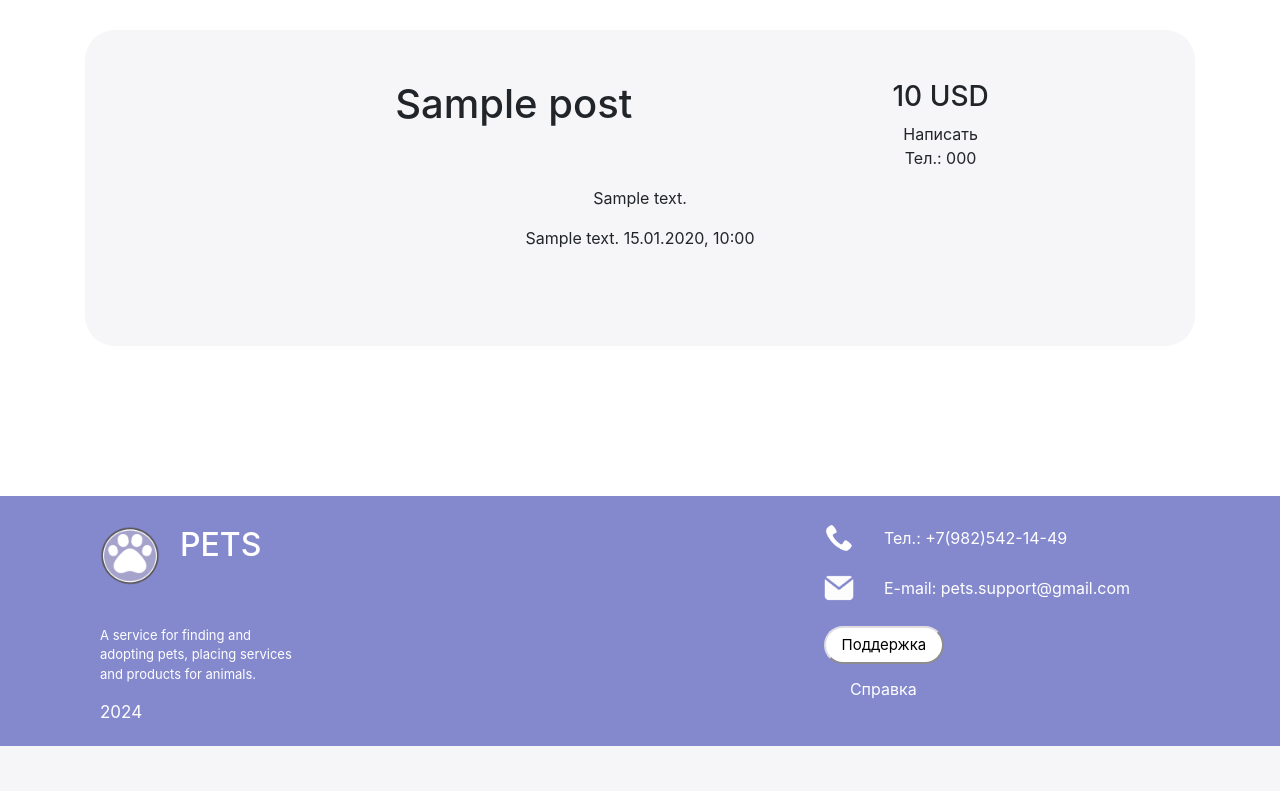
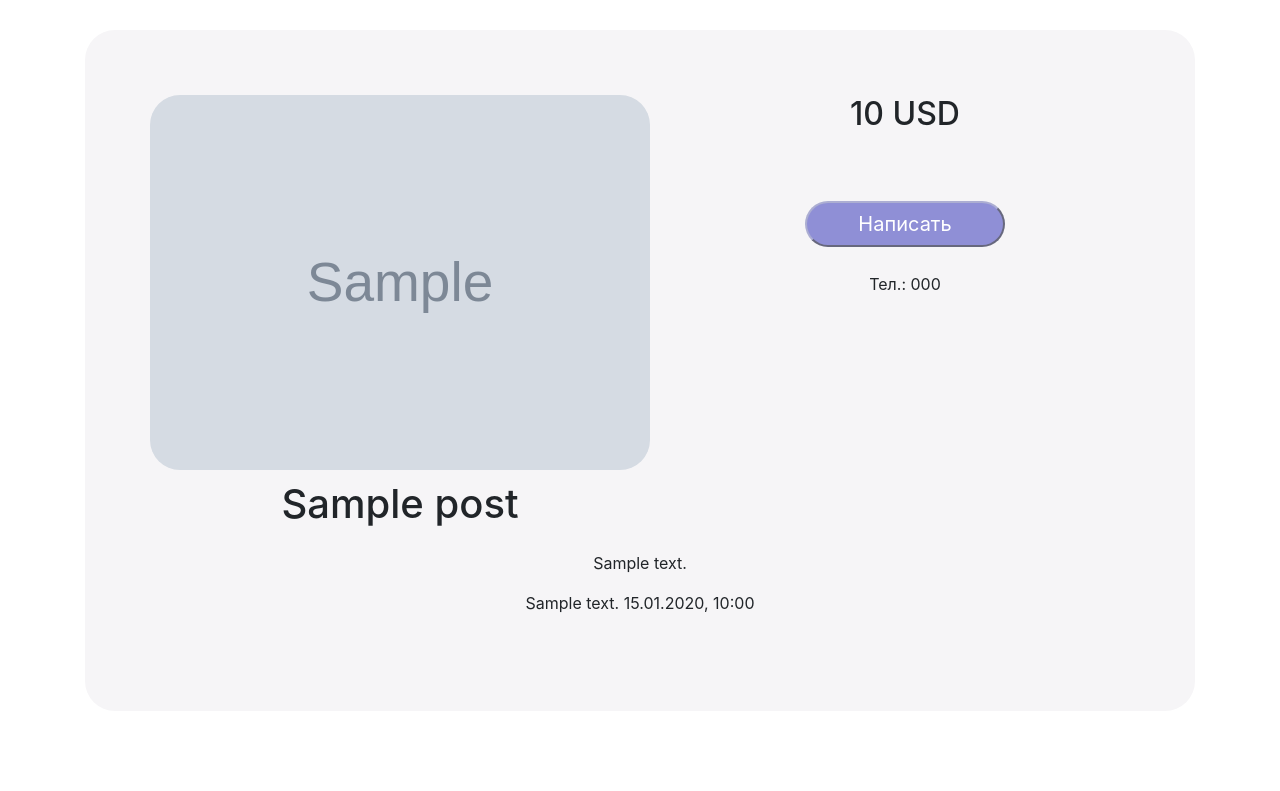
Before and after one commit to alisa9969/PETS, a Flask app: page /post/1 in a window 1280 px wide. Shown: the part 70-861 px from the top of the page. Before the commit the page ends 816 px from the top, so only its background shows below. Run offline with Flask 3, Linux system fonts and the light colour scheme; tables that the repository leaves empty hold one stand-in row (values such as "Sample post"); grey boxes marked "Sample" are stand-in pictures; some libraries are stand-ins or nearby versions.

Commit message:
вывод фотографий

```diff
--- a/category.json
+++ b/category.json
@@ -1 +1 @@
-{"cats": {"types": ["k", "dsfsdf", "werewr", "f", "d", "d", ".", "r", "r", "r", "g", "y", "t", "g", "t", "g", "yjtyj", "j", "r", "i", "e", "f", "f", "t", "r", "ww", "e", "e", "efwfef", "dsfsdf", "dsfdsf", "erwe", "dfs", "r", "h", "e", "f", "e", "erwer", "qqew", "d", "s"], "name": "Кошки", "src": "/static/img/cat.jpg"}, "dogs": {"types": ["k"], "name": "Собаки", "src": "/static/img/dog.jpg"}, "waterfowl": {"types": ["k", "Красноухая морская черепаха"], "name": "Аквариумные", "src": "/static/img/fish.jpg"}, "reptiles": {"types": ["k"], "name": "Рептилии", "src": "/static/img/reptils.jpg"}, "insects": {"types": ["k"], "name": "Насекомые", "src": "/static/img/bug.jpg"}, "birds": {"types": ["k"], "name": "Птицы", "src": "/static/img/bird.jpg"}, "rodents": {"types": ["выыв"], "name": "Грызуны", "src": "/static/img/rabbit.jpg"}, "farm": {"types": ["k"], "name": "Ферма", "src": "/static/img/ferma.jpg"}, "exotic": {"types": ["k"], "name": "Экзотические животные", "src": "/static/img/exzo.jpg"}, "arachnids": {"types": ["k"], "name": "Паукообразные", "src": "/static/img/spider.jpg"}, "shellfish": {"types": ["k", "fdgdfg"], "name": "Моллюски", "src": "/static/img/mollusk.jpg"}}
+{"cats": {"types": ["k", "dsfsdf", "werewr", "f", "d", "d", ".", "r", "r", "r", "g", "y", "t", "g", "t", "g", "yjtyj", "j", "r", "i", "e", "f", "f", "t", "r", "ww", "e", "e", "efwfef", "dsfsdf", "dsfdsf", "erwe", "dfs", "r", "h", "e", "f", "e", "erwer", "qqew", "d", "s", "e", "t", "r", "r", "r", "e", "bb", "m", " k", "e", "e", "g", "e", "f", "f", ",", "2", "g", "r", "d", "d", "d", "e", "f", "ddd", "c", "xx", "d", "c", "xcxc", "xxx", "asd", "dsdsfds", "sfdsf", "f", "5t5t", "rtrt", "ff", "adsd", "sadasd", "e", "wer", "dsf", "w", "d", "w", "s"], "name": "Кошки", "src": "/static/img/cat.jpg"}, "dogs": {"types": ["k"], "name": "Собаки", "src": "/static/img/dog.jpg"}, "waterfowl": {"types": ["k", "Красноухая морская черепаха"], "name": "Аквариумные", "src": "/static/img/fish.jpg"}, "reptiles": {"types": ["k"], "name": "Рептилии", "src": "/static/img/reptils.jpg"}, "insects": {"types": ["k"], "name": "Насекомые", "src": "/static/img/bug.jpg"}, "birds": {"types": ["k"], "name": "Птицы", "src": "/static/img/bird.jpg"}, "rodents": {"types": ["выыв"], "name": "Грызуны", "src": "/static/img/rabbit.jpg"}, "farm": {"types": ["k"], "name": "Ферма", "src": "/static/img/ferma.jpg"}, "exotic": {"types": ["k"], "name": "Экзотические животные", "src": "/static/img/exzo.jpg"}, "arachnids": {"types": ["k"], "name": "Паукообразные", "src": "/static/img/spider.jpg"}, "shellfish": {"types": ["k", "fdgdfg"], "name": "Моллюски", "src": "/static/img/mollusk.jpg"}}
--- a/main.py
+++ b/main.py
@@ -40,6 +40,7 @@ def index():
     for i in range(len(p)):
         if len(p[i].content) >= 60:
             p[i].content = p[i].content[:60] + '...'
+        print(p[i].photo)
     return render_template('index.html', title='Главная', city=city, posts=p)
 
 
@@ -106,16 +107,19 @@ def add_post():
                     r[form.category.data]["types"].append(form.breed.data)
             with open('category.json', 'w', encoding="utf8") as f:
                 json.dump(r, f, ensure_ascii=False)
-                file = Image.open(form.photo.data, mode='r', formats=None)
             db_sess = db_session.create_session()
-            count_p = len(db_sess.query(Post).filter(Post.user_id == current_user.id).all())
+            file = Image.open(form.photo.data, mode='r', formats=None)
+            w, h = file.size
+            if w > h:
+                file = file.crop((w - (w - h) // 2 - h, 0, w - (w - h) // 2, h))
+            if w < h:
+                file = file.crop((0, h - (h - w) // 2 - w, w, h - (h - w) // 2))
+            count_p = len(db_sess.query(Post).filter(Post.user_id == current_user.id).all()) + 1
             if file:
-                uploads_dir = os.path.join('C:/Users/Сергей/Desktop/pets/pets_photo/' + str(count_p + 1))
-                os.makedirs(uploads_dir)
-                file.save(os.path.join(uploads_dir, form.photo.data.filename))
-                ph = str(os.path.join(uploads_dir, form.photo.data.filename)).replace('\\', '/')
+                file.save(f'C:/Users/Сергей/Desktop/pets/static/pets_photo/{str(count_p)}.png')
+                ph = f'/static/pets_photo/{str(count_p)}.png'
             else:
-                ph = 'C:/Users/Сергей/Desktop/pets/static/img/photo_def.jpg'
+                ph = '/static/img/photo_def.jpg'
             post = Post(
                 price=form.price.data,
                 phone=form.phone.data,
@@ -135,8 +139,7 @@ def add_post():
                 steril=form.steril.data,
                 category=form.category.data,
             )
-            current_user.posts.append(post)
-            db_sess.merge(current_user)
+            db_sess.add(post)
             db_sess.commit()
             return redirect("/")
         return render_template('add_post.html', title='Создание объявления', form=form)
--- a/templates/index.html
+++ b/templates/index.html
@@ -36,7 +36,7 @@
         {% for i in posts %}
         <a href='/post/{{i.id}}' class="post_mini">
             <div style="text-align: start; display: flex;">
-                <p style='height: 90%; width: 20%'><img  src={{i.photo}}></p>
+                <p style="margin-right: 20px;"><img src={{i.photo}} height="150px" style="border-radius: 20px; "></p>
                 <div style="width:75%">
                     <h3>{{i.title}}</h3>
                     {% if i.price >= 1 %}
--- a/templates/view_post.html
+++ b/templates/view_post.html
@@ -3,18 +3,18 @@
 {% block content %}
 <div class="content2">
     <div>
-        <div style="display: flex;">
-            <div style="width:75%">
+        <div  style="display: flex;">
+            <div  style="justify-content: start; padding: 15px">
+                <img src={{post.photo}} style="border-radius: 30px; width: 500px; margin-bottom: 10px;"><br>
                 <h1>{{post.title}}</h1>
-                <img src='' class="img_pet"><br>
             </div>
-            <div>
+            <div  style="width: 100%; padding: 15px; text-align: center;">
                 {% if post.price >= 1 %}
-                <h3>{{post.price}} {{post.currency}}</h3>
+                <h2>{{post.price}} {{post.currency}}</h2>
                 {% else %}
-                <h5>Бесплатно</h5>
+                <h2>Бесплатно</h2>
                 {% endif %}
-                <a>Написать</a>
+                <a><button class="butt2" style="font-size: 20px; margin-top: 60px; margin-bottom: 25px;">Написать</button></a>
                 {% if post.phone %}
                 <p>Тел.: {{post.phone}}</p>
                 {%endif%}
```
Also changed, not shown: pets_photo/1/парк.jpg (deleted), static/pets_photo/1.png (added), static/pets_photo/2.png (added), static/pets_photo/3.png (added), static/pets_photo/4.png (added), 1 other file.
